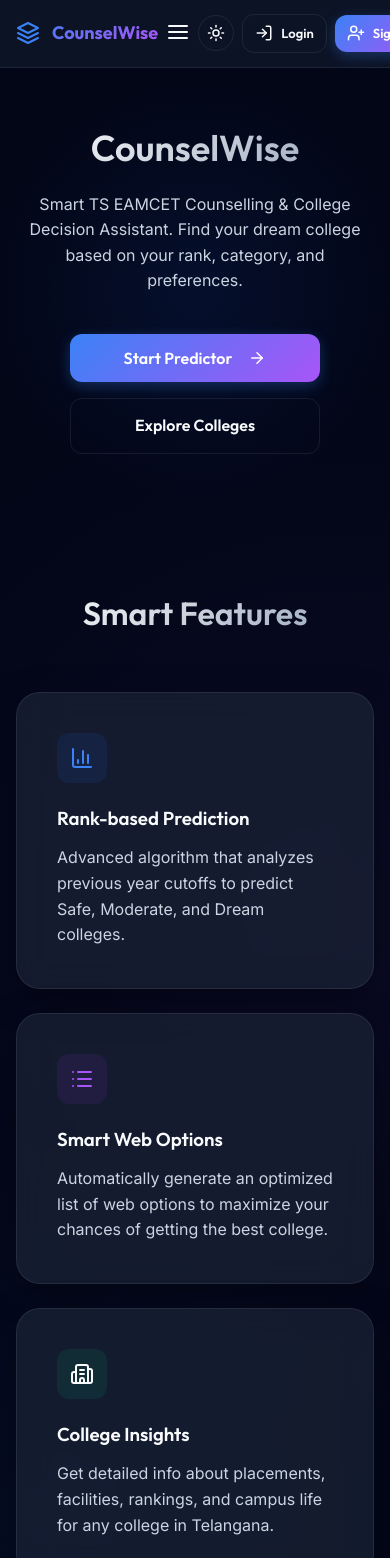
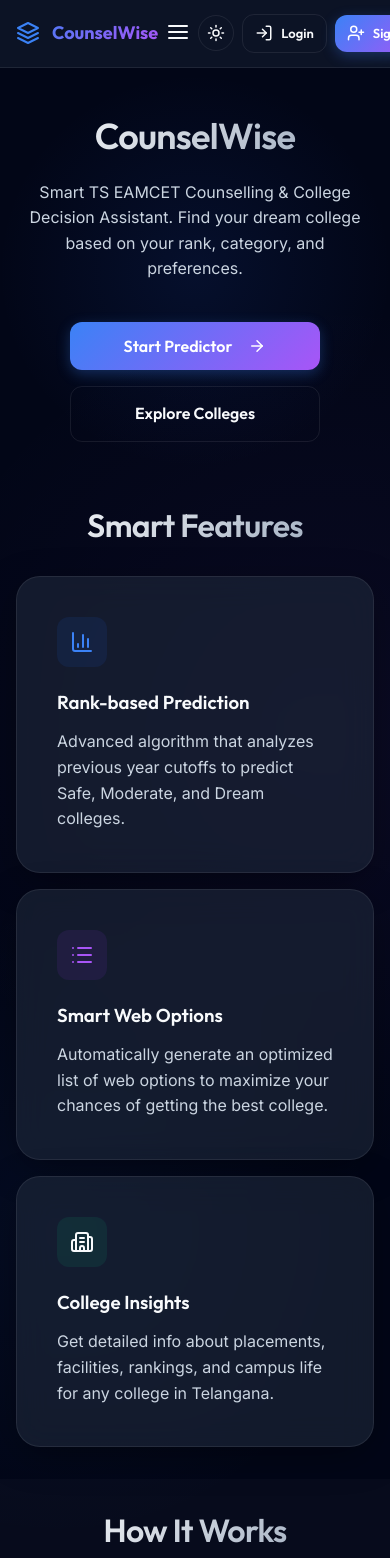
Before and after one commit to MPreethika16/CounselWeb, a React (Vite) app in the folder client/: page / in a window 390 px wide. Shown: the top 1558 px of the page. Built offline with nearby package versions, Linux system fonts and the light colour scheme; no server answers.

Commit message:
improve overall responsiveness for all devices

```diff
--- a/client/src/index.css
+++ b/client/src/index.css
@@ -37,6 +37,13 @@
   --radius-xl: 24px;
 
   --transition: all 0.3s cubic-bezier(0.4, 0, 0.2, 1);
+
+  /* Responsive Spacing */
+  --spacing-xs: clamp(4px, 1vw, 8px);
+  --spacing-sm: clamp(8px, 2vw, 16px);
+  --spacing-md: clamp(16px, 4vw, 32px);
+  --spacing-lg: clamp(32px, 6vw, 64px);
+  --spacing-xl: clamp(48px, 10vw, 100px);
 }
 
 [data-theme="dark"] {
@@ -88,6 +95,8 @@ body {
     radial-gradient(circle at 15% 50%, rgba(59, 130, 246, 0.05), transparent 25%),
     radial-gradient(circle at 85% 30%, rgba(168, 85, 247, 0.05), transparent 25%);
   min-height: 100vh;
+  overflow-wrap: break-word;
+  word-wrap: break-word;
 }
 
 h1, h2, h3, h4, h5, h6 {
@@ -106,12 +115,12 @@ a {
 .container {
   max-width: 1280px;
   margin: 0 auto;
-  padding: 0 24px;
+  padding: 0 var(--spacing-md);
   width: 100%;
 }
 
 .page-wrapper {
-  padding: 40px 0 80px;
+  padding: var(--spacing-lg) 0 var(--spacing-xl);
   animation: fadeIn 0.5s ease-out;
   min-height: calc(100vh - 80px);
 }
@@ -141,10 +150,12 @@ a {
   border: 1px solid var(--border-color);
   border-radius: var(--radius-xl);
   box-shadow: var(--card-shadow);
-  padding: 32px;
+  padding: var(--spacing-md);
   transition: var(--transition);
   width: 100%;
   min-width: 0;
+  display: flex;
+  flex-direction: column;
 }
 
 .glass-card:hover {
@@ -300,12 +311,13 @@ select option {
 
 /* Section Titles */
 .section-title {
-  font-size: 48px;
-  margin-bottom: 12px;
+  font-size: clamp(28px, 6vw, 48px);
+  margin-bottom: var(--spacing-sm);
   background: linear-gradient(135deg, #0f172a, #475569);
   -webkit-background-clip: text;
   background-clip: text;
   -webkit-text-fill-color: transparent;
+  letter-spacing: -0.02em;
 }
 
 @media (max-width: 768px) {
@@ -323,25 +335,23 @@ select option {
 
 .section-subtitle {
   color: var(--text-secondary);
-  font-size: 18px;
-  margin-bottom: 40px;
+  font-size: clamp(15px, 2vw, 18px);
+  margin-bottom: var(--spacing-md);
 }
 
 /* Grid Layouts */
-.grid-2 { display: grid; grid-template-columns: repeat(2, 1fr); gap: 24px; }
-.grid-3 { display: grid; grid-template-columns: repeat(3, 1fr); gap: 24px; }
-.grid-4 { display: grid; grid-template-columns: repeat(4, 1fr); gap: 24px; }
+.grid-2 { display: grid; grid-template-columns: repeat(auto-fit, minmax(min(100%, 350px), 1fr)); gap: var(--spacing-md); }
+.grid-3 { display: grid; grid-template-columns: repeat(auto-fit, minmax(min(100%, 300px), 1fr)); gap: var(--spacing-md); }
+.grid-4 { display: grid; grid-template-columns: repeat(auto-fit, minmax(min(100%, 250px), 1fr)); gap: var(--spacing-md); }
 
 @media (max-width: 1024px) {
-  .grid-4 { grid-template-columns: repeat(2, 1fr); }
-  .grid-3 { grid-template-columns: repeat(2, 1fr); }
+  .grid-4 { grid-template-columns: repeat(auto-fit, minmax(min(100%, 300px), 1fr)); }
 }
 
 @media (max-width: 768px) {
   .grid-2, .grid-3, .grid-4 { grid-template-columns: 1fr; }
-  .glass-card { padding: 24px; }
+  .glass-card { padding: clamp(16px, 4vw, 32px); }
   .container { padding: 0 16px; }
-  .page-wrapper { padding: 24px 0 60px; }
 }
 
 /* Responsive Table */
@@ -382,13 +392,13 @@ th {
 /* Page Specific Layouts */
 .predictor-layout, .web-options-layout, .dashboard-layout {
   display: grid;
-  grid-template-columns: minmax(0, 400px) 1fr;
-  gap: 40px;
+  grid-template-columns: minmax(min(100%, 380px), 420px) 1fr;
+  gap: var(--spacing-md);
   align-items: start;
 }
 
 .dashboard-layout {
-  grid-template-columns: 1fr 350px;
+  grid-template-columns: 1fr minmax(min(100%, 320px), 380px);
 }
 
 @media (max-width: 1024px) {
--- a/client/src/pages/Colleges.jsx
+++ b/client/src/pages/Colleges.jsx
@@ -39,7 +39,7 @@ const Colleges = () => {
         <p className="section-subtitle">Browse through all engineering colleges in Telangana and find the best fit for you.</p>
       </div>
 
-      <div style={{ position: 'relative', maxWidth: '600px', margin: '0 auto 40px' }}>
+      <div style={{ position: 'relative', maxWidth: 'min(100%, 600px)', margin: '0 auto var(--spacing-md)' }}>
         <Search size={20} style={{ position: 'absolute', left: '16px', top: '15px', color: 'var(--text-muted)' }} />
         <input
           type="text"
--- a/client/src/pages/Dashboard.jsx
+++ b/client/src/pages/Dashboard.jsx
@@ -74,7 +74,7 @@ function Dashboard() {
           <div className="skeleton" style={{ width: '150px', height: '16px' }}></div>
         </div>
       </div>
-      <div className="grid-2" style={{ gridTemplateColumns: '1fr 350px', gap: '40px', alignItems: 'start' }}>
+      <div className="dashboard-layout">
         <div>
           <div className="skeleton" style={{ width: '180px', height: '24px', marginBottom: '24px' }}></div>
           <div className="grid-2" style={{ gap: '20px' }}>
@@ -104,7 +104,7 @@ function Dashboard() {
         </div>
       </div>
 
-      <div className="dashboard-layout" style={{ display: 'grid', gridTemplateColumns: '1fr 350px', gap: '40px', alignItems: 'start' }}>
+      <div className="dashboard-layout">
         {/* Main Content */}
         <div>
           <h2 style={{ fontSize: '20px', display: 'flex', alignItems: 'center', gap: '8px', marginBottom: '24px' }}>
--- a/client/src/pages/Home.jsx
+++ b/client/src/pages/Home.jsx
@@ -28,7 +28,7 @@ const Home = () => {
     <div className="home-container">
       {/* Hero Section */}
       <section className="hero-section" style={{
-        padding: 'clamp(60px, 10vw, 100px) 0 60px',
+        padding: 'var(--spacing-xl) 0 var(--spacing-lg)',
         textAlign: 'center',
         background: 'radial-gradient(circle at center, rgba(37, 99, 235, 0.1) 0%, transparent 70%)'
       }}>
@@ -73,9 +73,9 @@ const Home = () => {
       </section>
 
       {/* Features Grid */}
-      <section style={{ padding: '80px 0' }}>
+      <section style={{ padding: 'var(--spacing-lg) 0' }}>
         <div className="container">
-          <h2 className="section-title" style={{ textAlign: 'center', marginBottom: '60px' }}>Smart Features</h2>
+          <h2 className="section-title" style={{ textAlign: 'center', marginBottom: 'var(--spacing-lg)' }}>Smart Features</h2>
           <div className="grid-3">
             <div className="glass-card" style={{ padding: '40px' }}>
               <div style={{ background: 'rgba(37, 99, 235, 0.1)', width: '50px', height: '50px', borderRadius: '12px', display: 'flex', alignItems: 'center', justifyContent: 'center', marginBottom: '24px', color: 'var(--accent-blue)' }}>
@@ -109,10 +109,10 @@ const Home = () => {
       </section>
 
       {/* How it works */}
-      <section style={{ padding: '80px 0', background: 'rgba(255,255,255,0.02)' }}>
+      <section style={{ padding: 'var(--spacing-lg) 0', background: 'rgba(255,255,255,0.02)' }}>
         <div className="container">
           <div style={{ maxWidth: '800px', margin: '0 auto' }}>
-            <h2 className="section-title" style={{ textAlign: 'center', marginBottom: '60px' }}>How It Works</h2>
+            <h2 className="section-title" style={{ textAlign: 'center', marginBottom: 'var(--spacing-lg)' }}>How It Works</h2>
             <div style={{ display: 'flex', flexDirection: 'column', gap: '32px' }}>
               {[
                 { step: '01', title: 'Enter Your Details', desc: 'Provide your rank, category, gender, and preferred districts.' },
@@ -134,11 +134,11 @@ const Home = () => {
       </section>
 
       {/* Footer CTA */}
-      <section style={{ padding: '100px 0', textAlign: 'center' }}>
+      <section style={{ padding: 'var(--spacing-lg) 0', textAlign: 'center' }}>
         <div className="container">
-          <div className="glass-card" style={{ padding: '60px', borderRadius: '32px' }}>
-            <h2 style={{ fontSize: '36px', marginBottom: '24px' }}>Ready to find your college?</h2>
-            <p style={{ color: 'var(--text-secondary)', marginBottom: '40px', maxWidth: '600px', margin: '0 auto 40px' }}>
+          <div className="glass-card" style={{ padding: 'var(--spacing-lg)', borderRadius: '32px' }}>
+            <h2 style={{ fontSize: 'clamp(24px, 5vw, 36px)', marginBottom: '24px' }}>Ready to find your college?</h2>
+            <p style={{ color: 'var(--text-secondary)', marginBottom: 'var(--spacing-md)', maxWidth: '600px', margin: '0 auto var(--spacing-md)' }}>
               Join thousands of students who used CounselWise to make informed decisions about their engineering career.
             </p>
             <div style={{ display: 'flex', gap: '16px', justifyContent: 'center', flexWrap: 'wrap' }}>
--- a/client/src/pages/Predictor.jsx
+++ b/client/src/pages/Predictor.jsx
@@ -167,8 +167,8 @@ function Predictor() {
         </div>
       )}
 
-      <div className="predictor-layout" style={{ display: 'grid', gridTemplateColumns: 'minmax(0, 400px) 1fr', gap: '40px' }}>
-        <div className="glass-card" style={{ height: 'fit-content' }}>
+      <div className="predictor-layout">
+        <div className="glass-card">
           <h2 style={{ marginBottom: '20px', display: 'flex', alignItems: 'center', gap: '8px', fontSize: '20px' }}>
             <Target size={22} style={{ color: 'var(--accent-blue)' }} /> Parameters
           </h2>
@@ -268,7 +268,7 @@ function Predictor() {
           )}
 
           {hasSearched && !loading && (
-            <div style={{ display: 'flex', flexDirection: 'column', gap: '40px' }}>
+            <div style={{ display: 'flex', flexDirection: 'column', gap: 'var(--spacing-md)' }}>
               {/* Dream Section */}
               <section>
                 <div style={{ display: 'flex', alignItems: 'center', gap: '10px', marginBottom: '20px' }}>
--- a/client/src/pages/WebOptions.jsx
+++ b/client/src/pages/WebOptions.jsx
@@ -641,7 +641,7 @@ function WebOptions() {
             <div>
               {/* Strategy Summary Section */}
               {strategySummary && (
-                <div className="glass-card" style={{ marginBottom: '32px', border: '1px solid var(--accent-glow)' }}>
+                <div className="glass-card" style={{ marginBottom: 'var(--spacing-md)', border: '1px solid var(--accent-glow)' }}>
                   <h3 style={{ fontSize: '18px', marginBottom: '20px', display: 'flex', alignItems: 'center', gap: '8px' }}>
                     <Settings2 size={20} style={{ color: 'var(--accent-blue)' }} /> Strategy Analysis
                   </h3>
```
Also changed, not shown: client/src/pages/InstitutionDashboard.jsx (+4 -4 lines).
